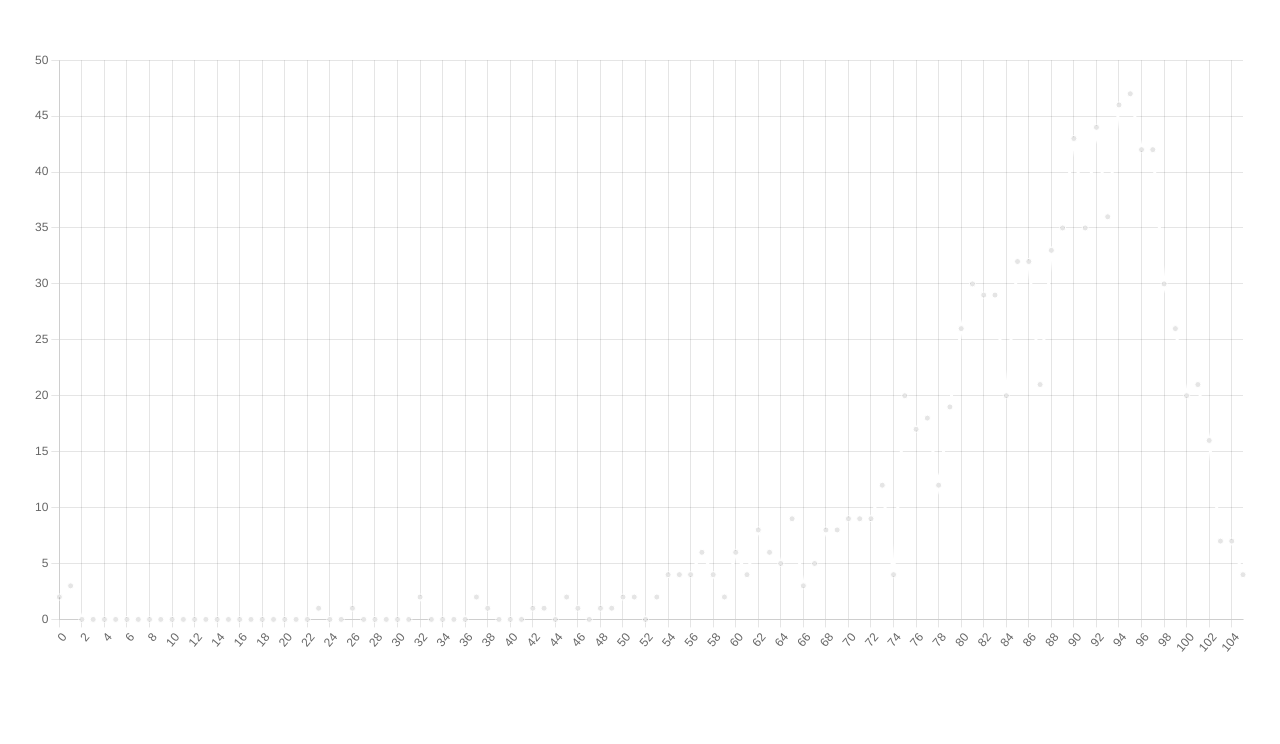
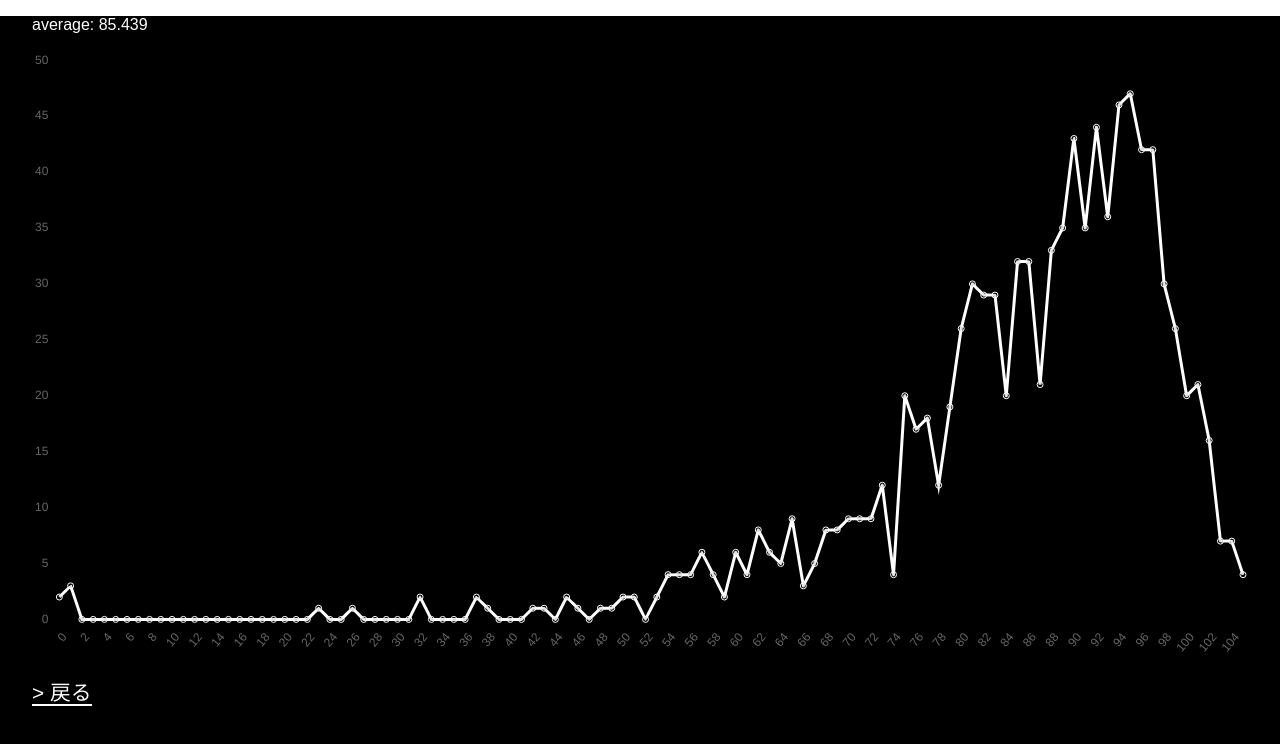
Before and after one commit to aratius/OrdinaryLife, a Next.js app: page /test in a window 1280 px wide. Shown: the top 744 px of the page. Built offline with nearby package versions, Linux system fonts and the light colour scheme; a web font is replaced by a local one.

Commit message:
各種設定

```diff
--- a/src/components/scrollContents/desc.tsx
+++ b/src/components/scrollContents/desc.tsx
@@ -51,11 +51,11 @@ export const ScrollContents: FC<Props> = (props: Props) => {
   return (
     <ul className={styles.messages}>
       <ScrollElement
-        text="流れ行くReceiptと"
+        text="流れ行くレシートと"
         onRef={onRefElement}
       />
       <ScrollElement
-        text="それに印刷されるBarcodeは,"
+        text="それに印刷されるバーコードは,"
         onRef={onRefElement}
       />
       <ScrollElement
--- a/src/styles/app.module.scss
+++ b/src/styles/app.module.scss
@@ -1,5 +1,8 @@
 .container {
+  width: 100%;
+  min-height: 100vh;
   padding: 20px;
+  background-color: #000;
   .title {
     display: flex;
     align-items: center;
@@ -81,6 +84,6 @@
 
   a {
     border-bottom: 2px solid;
-    font-size: 1.5rem;
+    font-size: 1.3rem;
   }
 }
--- a/src/styles/globals.css
+++ b/src/styles/globals.css
@@ -5,7 +5,6 @@ body {
   margin: 0;
   font-family: 'DotGothic16', sans-serif, -apple-system, BlinkMacSystemFont, Segoe UI, Roboto, Oxygen,
     Ubuntu, Cantarell, Fira Sans, Droid Sans, Helvetica Neue, sans-serif;
-  /* background-color: #000; */
   color: #fff;
 }
 
@@ -24,6 +23,5 @@ a {
   }
   body {
     color: white;
-    background: black;
   }
 }
--- a/src/styles/index.module.scss
+++ b/src/styles/index.module.scss
@@ -11,7 +11,7 @@
 
 		li {
 			list-style: none;
-			font-size: 1.5rem;
+			font-size: 1.3rem;
 			margin-bottom: 60px;
 
 			a {
@@ -24,7 +24,7 @@
 	.link {
 		margin-left: 20px;
 		border-bottom: 2px solid ;
-		font-size: 1.5rem;
+		font-size: 1.3rem;
 	}
 
 	canvas {
--- a/src/styles/test.module.scss
+++ b/src/styles/test.module.scss
@@ -1,5 +1,8 @@
 .container {
+  width: 100%;
+  min-height: 100vh;
   padding: 0 2rem;
+  background-color: #000;
 
   .bar {
     width: 100%;
@@ -28,6 +31,6 @@
 
   a {
     border-bottom: 2px solid;
-    font-size: 1.5rem;
+    font-size: 1.3rem;
   }
 }
```
